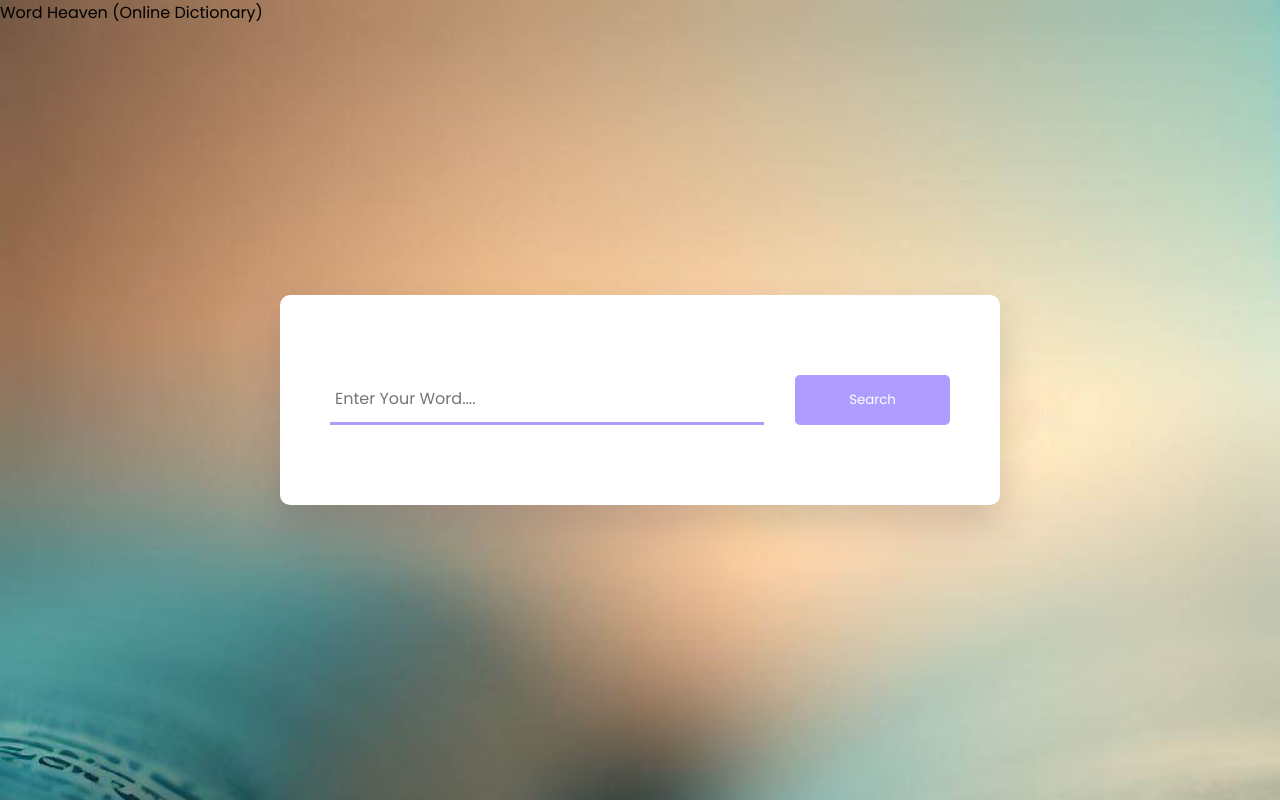
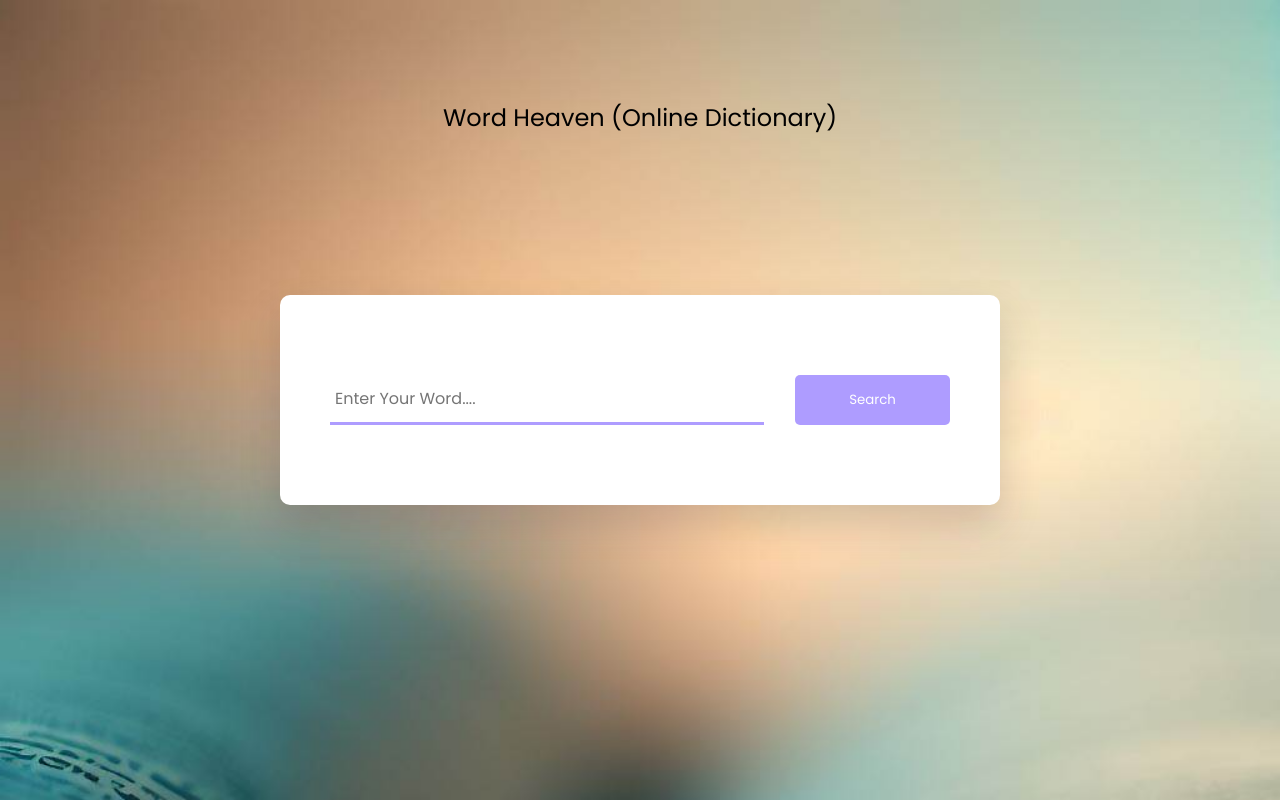
Before and after one commit to aniketsharmaa/Word-Heaven, a plain HTML site: page index.html in a window 1280 px wide. Drawn offline with Linux system fonts and the light colour scheme.

Commit message:
Update style.css

```diff
--- a/style.css
+++ b/style.css
@@ -98,3 +98,10 @@ body {
     margin-top: 80px;
     text-align: center;
 }
+.title{
+
+    font-size:x-large;
+    text-align: center;
+    padding-top: 100px;
+
+}
```
